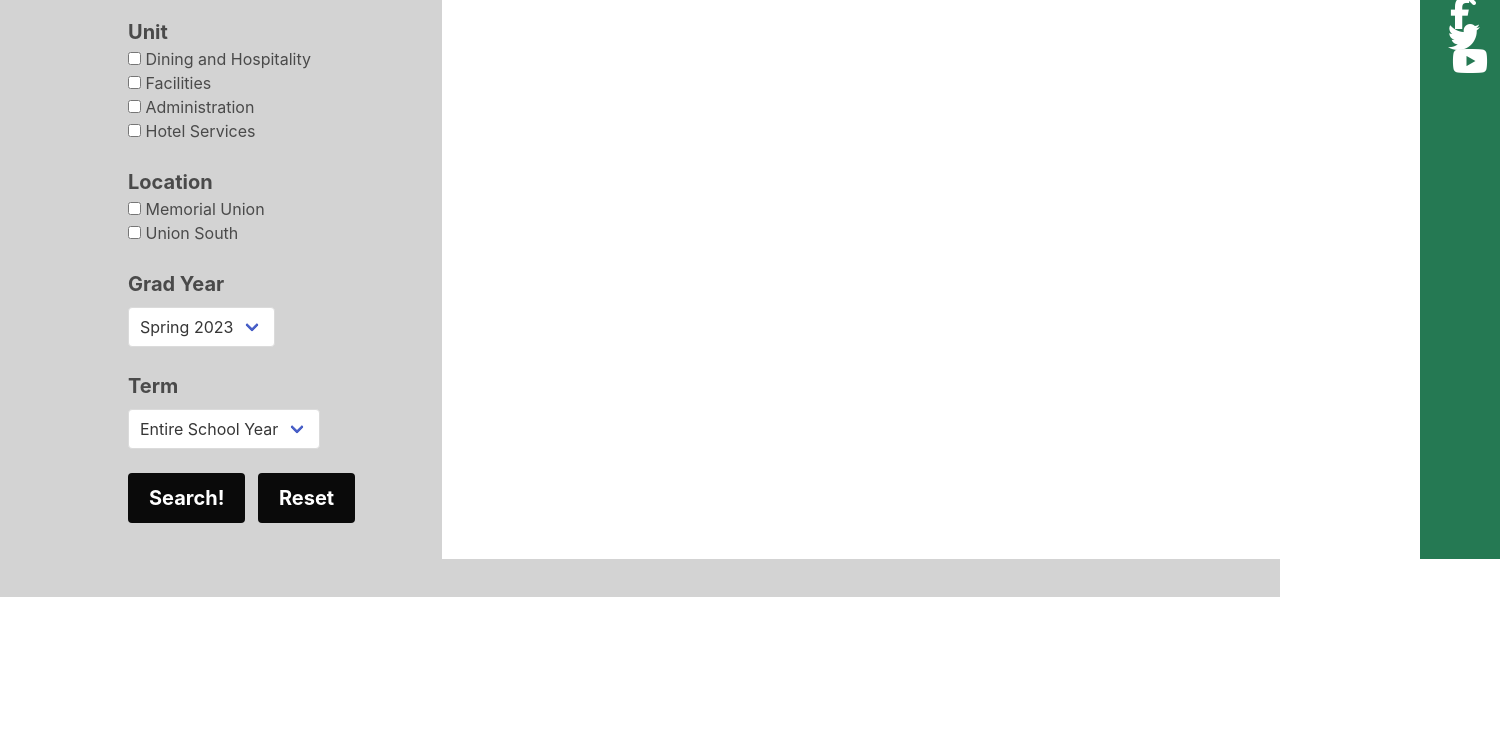
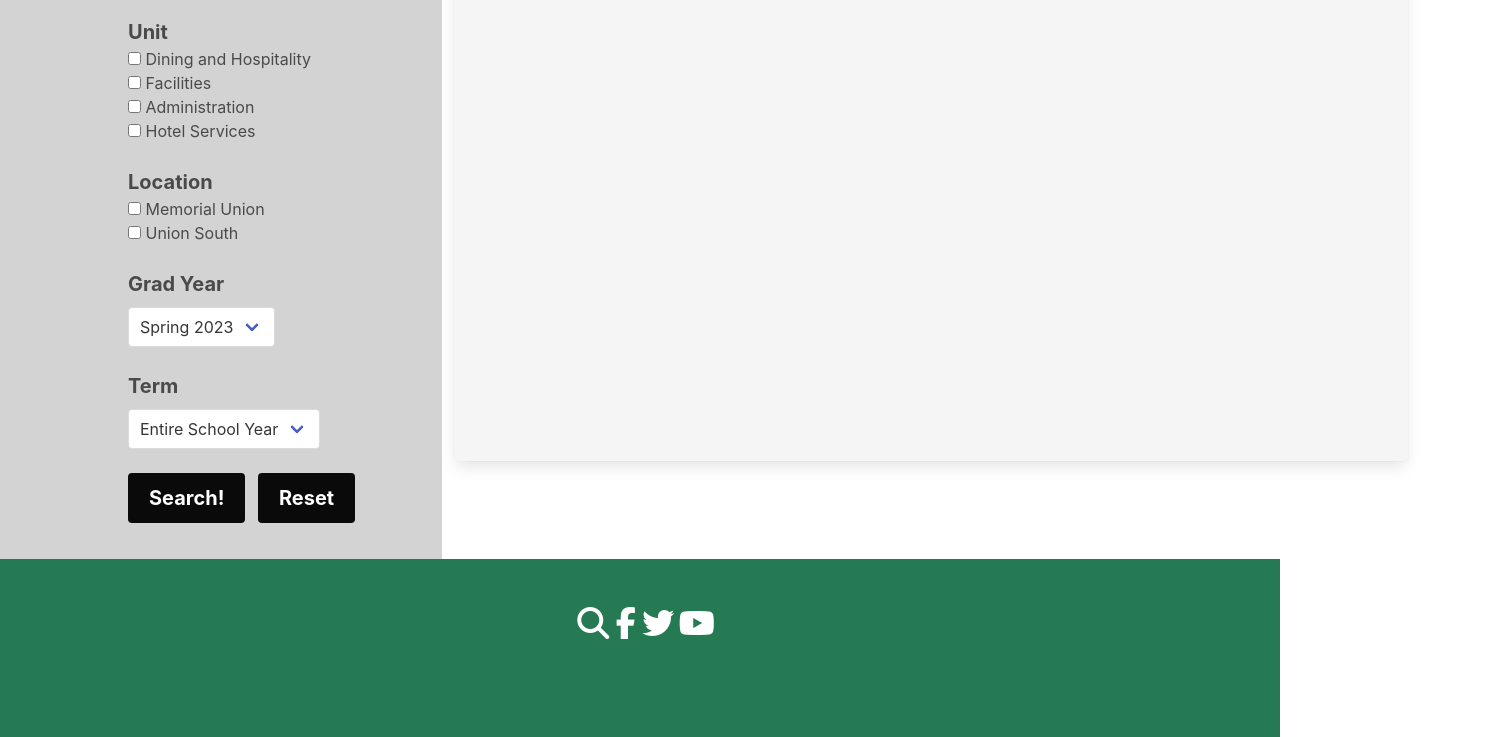
Before and after one commit to agstapleton1025/First_Sprint, a plain HTML site: page public/indexproject.html in a window 1280 px wide. Shown: the part 203-940 px from the top of the page, 1500 px wide, since content can reach past the window. Before the commit the page ends 800 px from the top, so only its background shows below. Drawn offline with nearby package versions, Linux system fonts and the light colour scheme; no server answers.

Commit message:
Footer appears again and added scrolling for cards

```diff
--- a/public/indexproject.html
+++ b/public/indexproject.html
@@ -277,12 +277,11 @@
 
       <!--Column 2-->
       <div class="column is-three-quarters has-background-white has-text-centered r_col">
-        <div class="card has-background-light mt-5 ">
-          <div id="card-container" class="card-container"></div>
+        <div class="card has-background-light mt-5">
+          <div id="card-container" class="card-container" style="height: 500px; overflow-y: scroll;"></div>
         </div>
       </div>
-
-
+    </div>
     <!--Footer-->
 
     <footer class="footer has-background-success-dark">
@@ -306,6 +305,7 @@
           ></a>
         </p>
       </div>
+
     </footer>
 
     <!--Connect your Firebase -->
--- a/public/style.css
+++ b/public/style.css
@@ -36,3 +36,8 @@
     background: #55ACEE;
     color: white;
   }
+  footer {
+    position: absolute;
+    bottom: 0;
+    width: 100%;
+  }
```
